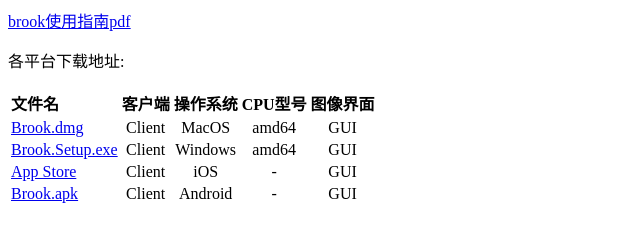
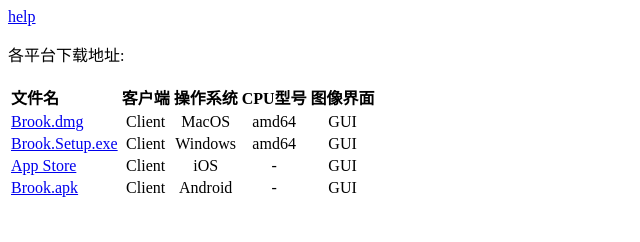
Before and after one commit to lihaixin/brook-docker, a plain HTML site: page index.html in a window 1280 px wide. Shown: the whole page, without its empty margins (0-640 px from the left). Drawn offline with Linux system fonts and the light colour scheme.

Commit message:
Update index.html

```diff
--- a/index.html
+++ b/index.html
@@ -4,7 +4,7 @@
 </head>
 <body>
 
-<p><a href="brook%E4%BD%BF%E7%94%A8%E6%8C%87%E5%8D%97.pdf">brook使用指南pdf</a></p>
+<p><a href="help.html">help</a></p>
 <p>各平台下载地址:</p>
 
 <table>
```
